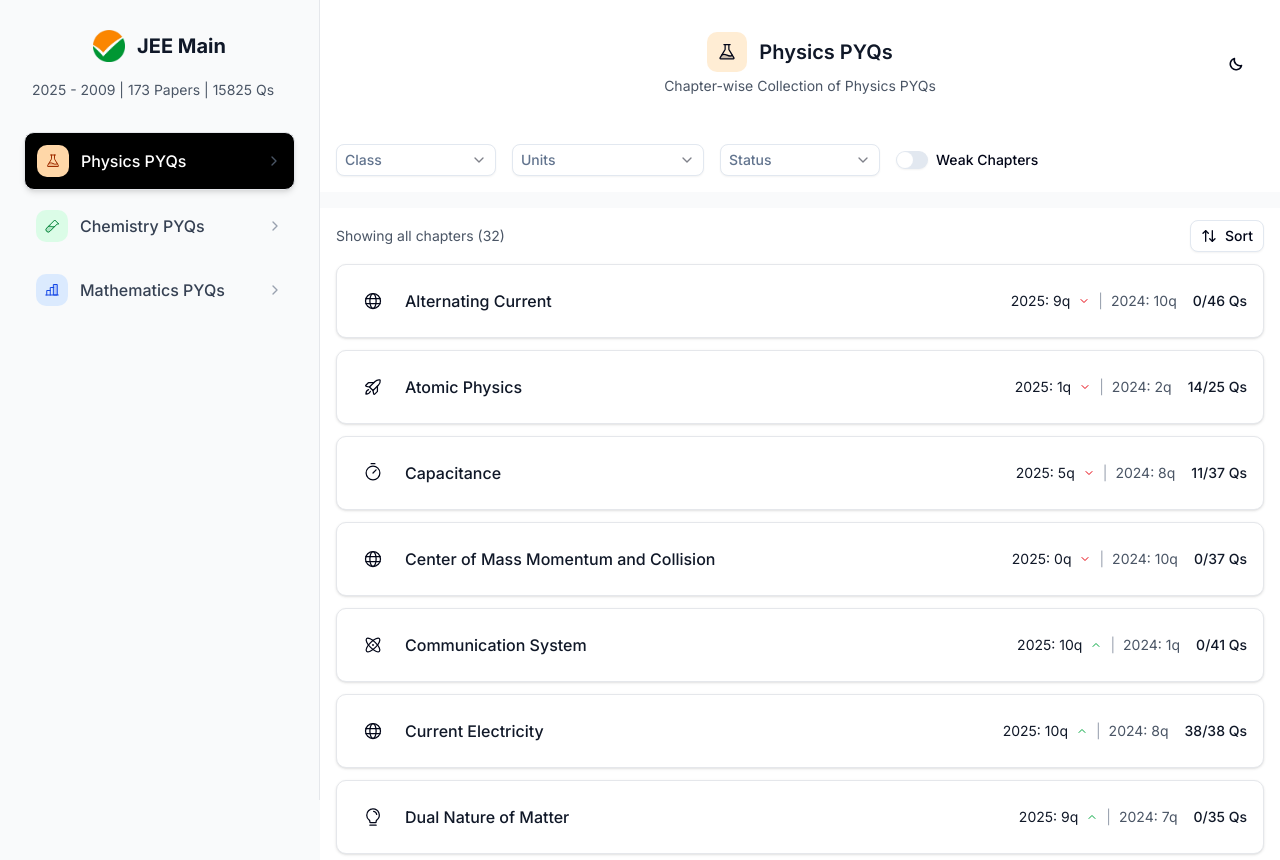
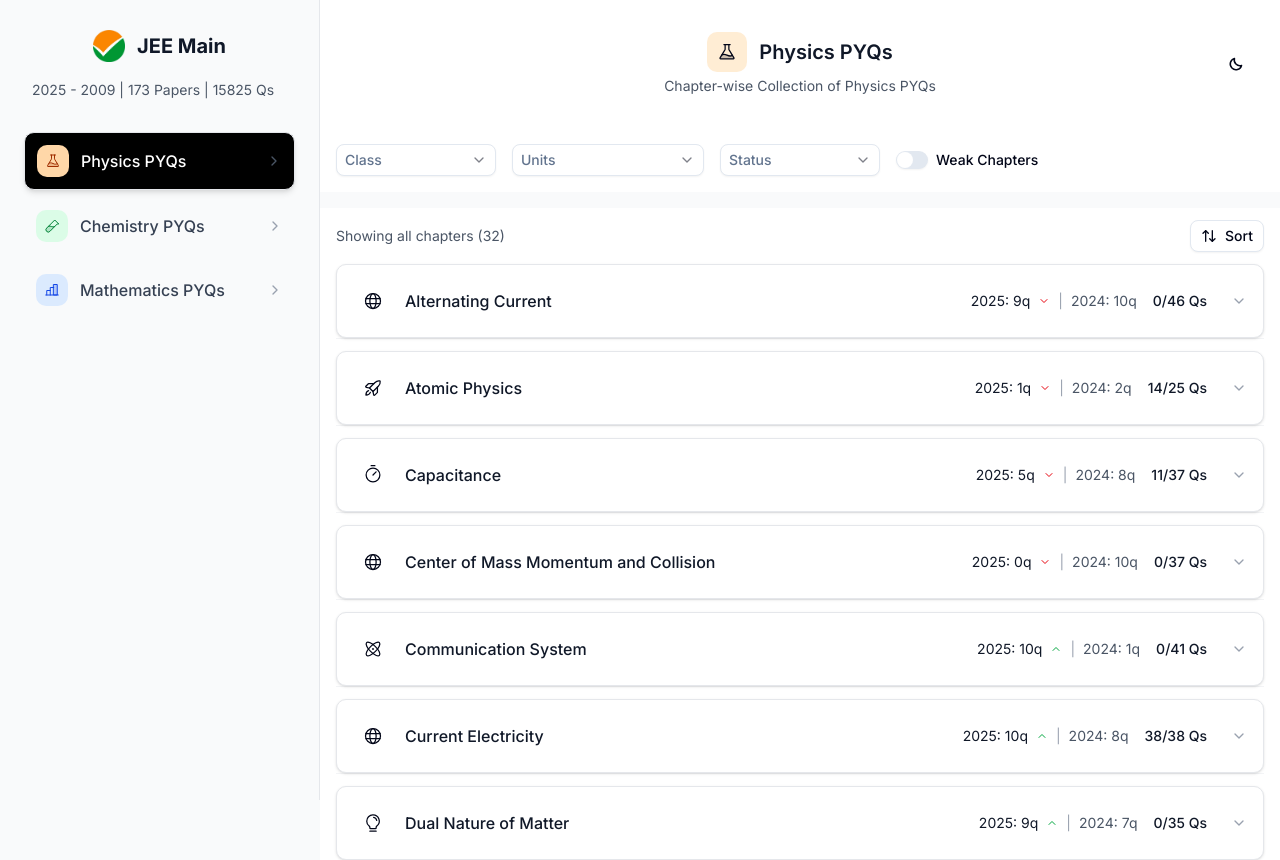
Before and after one commit to ashu6783/ashutosh6783, a Next.js app: page / in a window 1280 px wide. Shown: the top 860 px of the page. Built offline with nearby package versions, Linux system fonts and the light colour scheme.

Commit message:
Add ChapterDetails component and integrate it into ChapterItem for expanded view

```diff
--- /dev/null
+++ b/components/ChapterDetails.tsx
@@ -0,0 +1,53 @@
+"use client";
+
+import React from "react";
+import { motion } from "framer-motion";
+import { BarChart3 } from "lucide-react";
+import { ChapterData } from "../types"; // ✅ Ensure correct path
+
+interface ChapterDetailsProps {
+  chapter: ChapterData;
+}
+
+const ChapterDetails: React.FC<ChapterDetailsProps> = ({ chapter }) => {
+  const { yearWiseQuestionCount } = chapter;
+
+  return (
+    <motion.div
+      initial={{ opacity: 0, height: 0 }}
+      animate={{ opacity: 1, height: "auto" }}
+      exit={{ opacity: 0, height: 0 }}
+      transition={{ duration: 0.3 }}
+      className="mt-2 bg-gray-50 dark:bg-gray-800/50 rounded-xl border border-gray-200 dark:border-gray-700 overflow-hidden"
+    >
+      <div className="p-3 sm:p-4">
+        <div className="mb-4">
+          <h4 className="font-medium text-sm sm:text-base text-gray-900 dark:text-gray-100 mb-3 flex items-center gap-2">
+            <BarChart3 className="h-4 w-4 sm:h-5 sm:w-5" />
+            Year-wise Question Distribution
+          </h4>
+
+          <div className="grid grid-cols-1 xs:grid-cols-2 sm:grid-cols-3 md:grid-cols-4 gap-3">
+            {Object.entries(yearWiseQuestionCount)
+              .sort(([a], [b]) => Number(b) - Number(a))
+              .slice(0, 4)
+              .map(([year, count]) => (
+                <motion.div
+                  key={year}
+                  initial={{ opacity: 0, y: 10 }}
+                  animate={{ opacity: 1, y: 0 }}
+                  className="bg-white dark:bg-gray-700 rounded-lg p-3 text-center"
+                >
+                  <div className="text-sm font-medium text-gray-900 dark:text-gray-100">{year}</div>
+                  <div className="text-lg sm:text-xl font-bold text-blue-600 dark:text-blue-400">{String(count)}</div>
+                  <div className="text-xs text-gray-500">questions</div>
+                </motion.div>
+              ))}
+          </div>
+        </div>
+      </div>
+    </motion.div>
+  );
+};
+
+export default ChapterDetails;
--- a/components/chapterItem.tsx
+++ b/components/chapterItem.tsx
@@ -1,44 +1,59 @@
-"use client"
+"use client";
 
-import React from 'react';
-import { motion } from 'framer-motion';
-import { ChevronUp, ChevronDown } from 'lucide-react';
-import { ChapterData } from '../types';
-import { calculateTotalQuestions, getQuestionCountChange } from '../lib/utils';
-import { getChapterIcon } from '@/lib/chapterIcons';
+import React from "react";
+import { motion } from "framer-motion";
+import { ChevronUp, ChevronDown } from "lucide-react";
+import { ChapterData } from "../types";
+import { calculateTotalQuestions, getQuestionCountChange } from "../lib/utils";
+import { getChapterIcon } from "@/lib/chapterIcons";
+import ChapterDetails from "./ChapterDetails";
 
 interface ChapterItemProps {
   chapter: ChapterData;
   index?: number;
 }
 
-export const ChapterItem: React.FC<ChapterItemProps> = ({ chapter, index = 0 }) => {
+export const ChapterItem: React.FC<ChapterItemProps> = ({
+  chapter,
+  index = 0,
+}) => {
   const IconComponent = getChapterIcon(chapter.chapter);
-  const totalQuestions = calculateTotalQuestions(chapter.yearWiseQuestionCount);
-  const {direction } = getQuestionCountChange(chapter.yearWiseQuestionCount);
+  const totalQuestions = calculateTotalQuestions(
+    chapter.yearWiseQuestionCount
+  );
+  const { direction } = getQuestionCountChange(chapter.yearWiseQuestionCount);
+  const [isExpanded, setIsExpanded] = React.useState(false);
 
   const years = Object.keys(chapter.yearWiseQuestionCount).sort();
   const currentYear = years[years.length - 1];
   const previousYear = years[years.length - 2];
 
   const currentYearCount = chapter.yearWiseQuestionCount[currentYear];
-  const previousYearCount = previousYear ? chapter.yearWiseQuestionCount[previousYear] : 0;
+  const previousYearCount = previousYear
+    ? chapter.yearWiseQuestionCount[previousYear]
+    : 0;
+
+  const handleToggleExpand = () => {
+    setIsExpanded(!isExpanded);
+  };
 
   return (
+    <div className="mb-3 mx-4">
       <motion.div
         initial={{ opacity: 0, y: 20 }}
         animate={{ opacity: 1, y: 0 }}
         transition={{
           duration: 0.5,
           delay: index * 0.1,
-        ease: "easeOut"
+          ease: "easeOut",
         }}
         whileHover={{
           scale: 1.02,
-        transition: { duration: 0.2 }
+          transition: { duration: 0.2 },
         }}
         whileTap={{ scale: 0.98 }}
-      className="flex items-center justify-between py-4 px-4 mx-4 mb-3 bg-white dark:bg-gray-900 rounded-lg border-0 sm:border sm:border-gray-200 sm:dark:border-gray-700 hover:bg-gray-50 dark:hover:bg-gray-800/50 transition-colors shadow-sm cursor-pointer"
+        className="flex items-center justify-between py-4 px-4 bg-white dark:bg-gray-900 rounded-lg border-0 sm:border sm:border-gray-200 sm:dark:border-gray-700 hover:bg-gray-50 dark:hover:bg-gray-800/50 transition-colors shadow-sm cursor-pointer"
+        onClick={handleToggleExpand}
       >
         <div className="flex items-center flex-1 min-w-0 gap-3">
           <motion.div
@@ -53,7 +68,7 @@
               transition={{
                 delay: index * 0.1 + 0.2,
                 type: "spring",
-              stiffness: 200
+                stiffness: 200,
               }}
             >
               <IconComponent className="w-4 h-4 sm:w-5 sm:h-5" />
@@ -62,15 +77,17 @@
 
           <div className="flex-1 min-w-0">
             <motion.h3
-            className="font-medium text-gray-900 dark:text-gray-100 truncate text-sm sm:text-base mb-1 sm:mb-0"
+              className="font-medium text-gray-900 dark:text-gray-100 truncate text-[13px]  sm:text-base mb-1 sm:mb-0"
               initial={{ opacity: 0, x: -20 }}
               animate={{ opacity: 1, x: 0 }}
               transition={{ delay: index * 0.1 + 0.3 }}
             >
               {chapter.chapter}
             </motion.h3>
+
+            {/* Small screen stats */}
             <motion.div
-            className="flex items-center gap-2 text-xs sm:text-sm sm:hidden"
+              className="flex items-center gap-1 text-[10px] whitespace-nowrap sm:hidden"
               initial={{ opacity: 0 }}
               animate={{ opacity: 1 }}
               transition={{ delay: index * 0.1 + 0.4 }}
@@ -78,7 +95,7 @@
               <span className="text-gray-900 dark:text-gray-100">
                 {currentYear}: {currentYearCount}q
               </span>
-            {direction !== 'same' && (
+              {direction !== "same" && (
                 <motion.div
                   className="flex items-center"
                   initial={{ scale: 0 }}
@@ -86,16 +103,16 @@
                   transition={{
                     delay: index * 0.1 + 0.5,
                     type: "spring",
-                  stiffness: 300
+                    stiffness: 300,
                   }}
                 >
-                {direction === 'up' ? (
+                  {direction === "up" ? (
                     <motion.div
                       animate={{ y: [0, -2, 0] }}
                       transition={{
                         repeat: Infinity,
                         duration: 2,
-                      ease: "easeInOut"
+                        ease: "easeInOut",
                       }}
                     >
                       <ChevronUp className="h-3 w-3 text-green-600" />
@@ -106,7 +123,7 @@
                       transition={{
                         repeat: Infinity,
                         duration: 2,
-                      ease: "easeInOut"
+                        ease: "easeInOut",
                       }}
                     >
                       <ChevronDown className="h-3 w-3 text-red-600" />
@@ -122,7 +139,8 @@
           </div>
         </div>
 
-      <div className="flex-shrink-0 flex items-center gap-4 text-right">
+        {/* Right side (question stats) */}
+      <div className="flex-shrink-0 flex flex-col-reverse sm:flex-row items-end sm:items-center gap-1 sm:gap-4 text-right">
           <motion.div
             className="hidden sm:flex items-center gap-2 text-sm"
             initial={{ opacity: 0, x: 20 }}
@@ -132,7 +150,7 @@
             <span className="text-gray-900 dark:text-gray-100">
               {currentYear}: {currentYearCount}q
             </span>
-          {direction !== 'same' && (
+            {direction !== "same" && (
               <motion.div
                 className="flex items-center"
                 initial={{ scale: 0 }}
@@ -140,16 +158,16 @@
                 transition={{
                   delay: index * 0.1 + 0.5,
                   type: "spring",
-                stiffness: 300
+                  stiffness: 300,
                 }}
               >
-              {direction === 'up' ? (
+                {direction === "up" ? (
                   <motion.div
                     animate={{ y: [0, -2, 0] }}
                     transition={{
                       repeat: Infinity,
                       duration: 2,
-                    ease: "easeInOut"
+                      ease: "easeInOut",
                     }}
                   >
                     <ChevronUp className="h-3 w-3 text-green-600" />
@@ -160,7 +178,7 @@
                     transition={{
                       repeat: Infinity,
                       duration: 2,
-                    ease: "easeInOut"
+                      ease: "easeInOut",
                     }}
                   >
                     <ChevronDown className="h-3 w-3 text-red-600" />
@@ -175,19 +193,32 @@
           </motion.div>
 
           <motion.div
-          className="text-xs sm:text-sm font-medium text-gray-900 dark:text-gray-100"
+            className="text-xs sm:text-sm  font-medium text-gray-900 dark:text-gray-100"
             initial={{ opacity: 0, scale: 0.8 }}
             animate={{ opacity: 1, scale: 1 }}
             transition={{
               delay: index * 0.1 + 0.6,
               type: "spring",
-            stiffness: 200
+              stiffness: 200,
             }}
             whileHover={{ scale: 1.05 }}
           >
             {chapter.questionSolved}/{totalQuestions} Qs
           </motion.div>
+
+          {/* Expand/Collapse Indicator */}
+          <motion.div
+            className="ml-[-15px] sm:ml-2"
+            animate={{ rotate: isExpanded ? 180 : 0 }}
+            transition={{ duration: 0.2 }}
+          >
+            <ChevronDown className="h-4 w-4 text-gray-400" />
+          </motion.div>
         </div>
       </motion.div>
+
+      {/* Chapter Details - Conditionally Rendered */}
+      {isExpanded && <ChapterDetails chapter={chapter} />}
+    </div>
   );
 };
```
Lines whose indentation alone changed are shown as unchanged.
